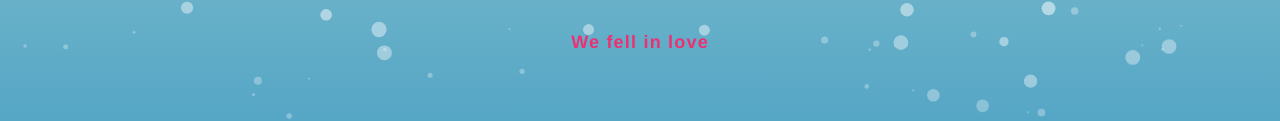
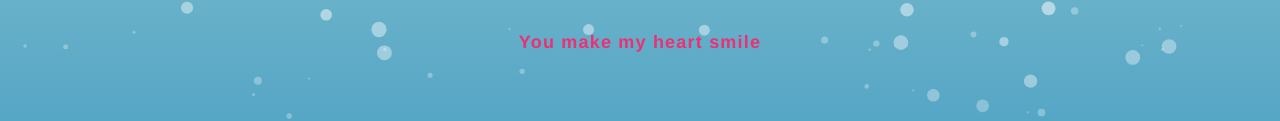
Before and after one commit to metasigncloud/metasigncloud.github.io, a plain HTML site: page index.html in a window 1280 px wide. Shown: the part 642-763 px from the top of the page. Drawn offline with Linux system fonts and the light colour scheme.

Commit message:
Update index.html

```diff
--- a/index.html
+++ b/index.html
@@ -101,7 +101,7 @@
 </div>
 <canvas class="canvas" width="1820" height="905"></canvas>
 <p class="text" style="color: #ed3073;">
-    We fell in love
+    You make my heart smile
     <br/>
     <span id="span_dt_dt"></span>
 </p>
```
